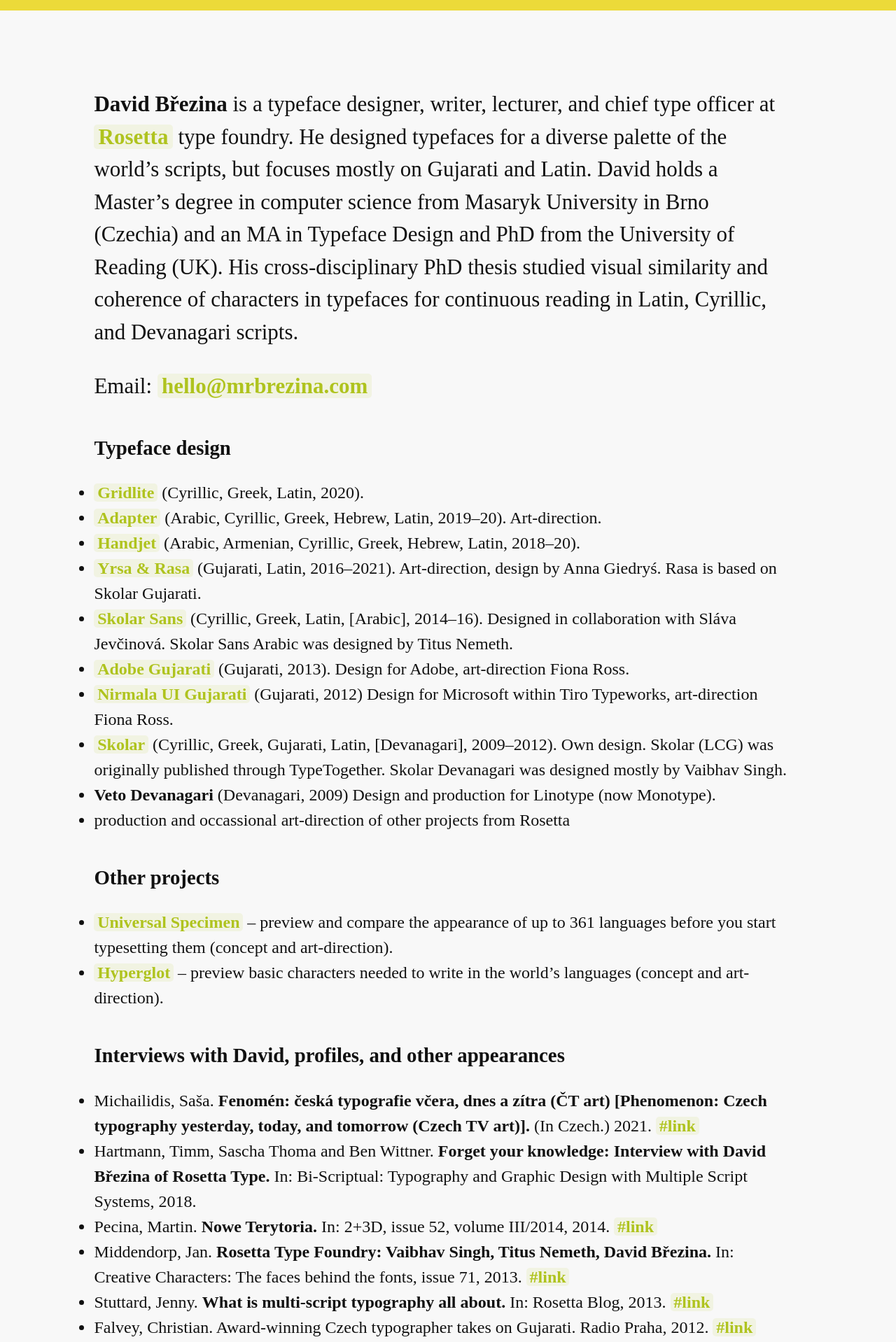
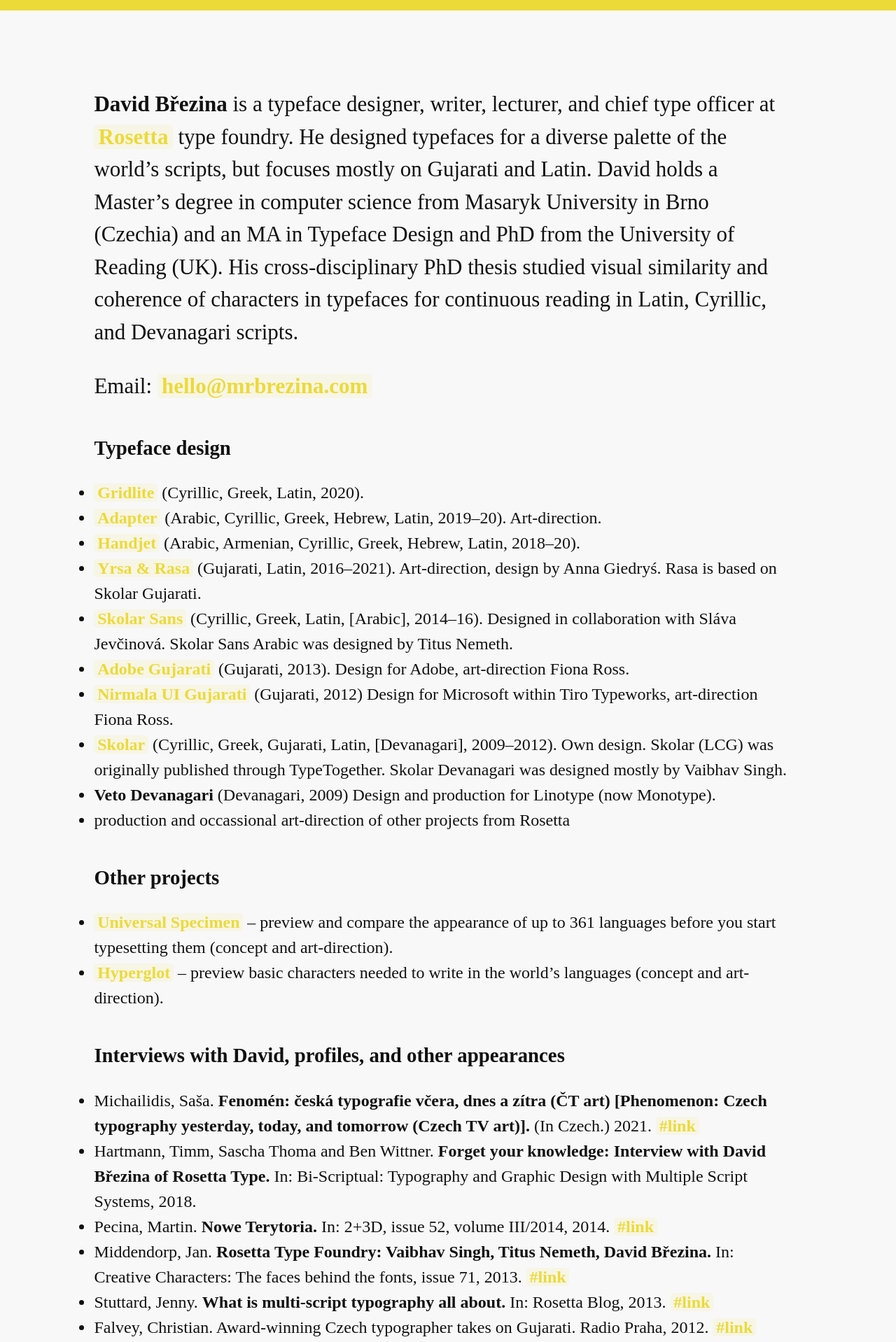
Before and after one commit to MrBrezina/mrbrezina.com, a Jekyll site: the page built from README.md, in a window 1280 px wide. Shown: the top 1918 px of the page at 70% size. Built offline with Jekyll 4.4.1, drawn with Linux system fonts in a browser that asks for light colours; some web fonts are replaced.

Commit message:
Updated CSS

```diff
--- a/assets/styles.css
+++ b/assets/styles.css
@@ -56,16 +56,16 @@ ul {
 
 a {
   font-weight: 600;
-  color: rgb(175, 195, 30);
+  color: rgb(236, 218, 57);
   text-decoration: none;
-  background-color: rgba(175, 195, 30, 0.1);
+  background-color: rgba(236, 218, 57, 0.1);
   border-radius: 5px;
   padding: 0 0.2em;
 }
 
 a:hover {
   text-decoration: none;
-  background-color: rgba(175, 195, 30, 0.2);
+  background-color: rgba(236, 218, 57, 0.1);
 }
 
 .gray {
```
